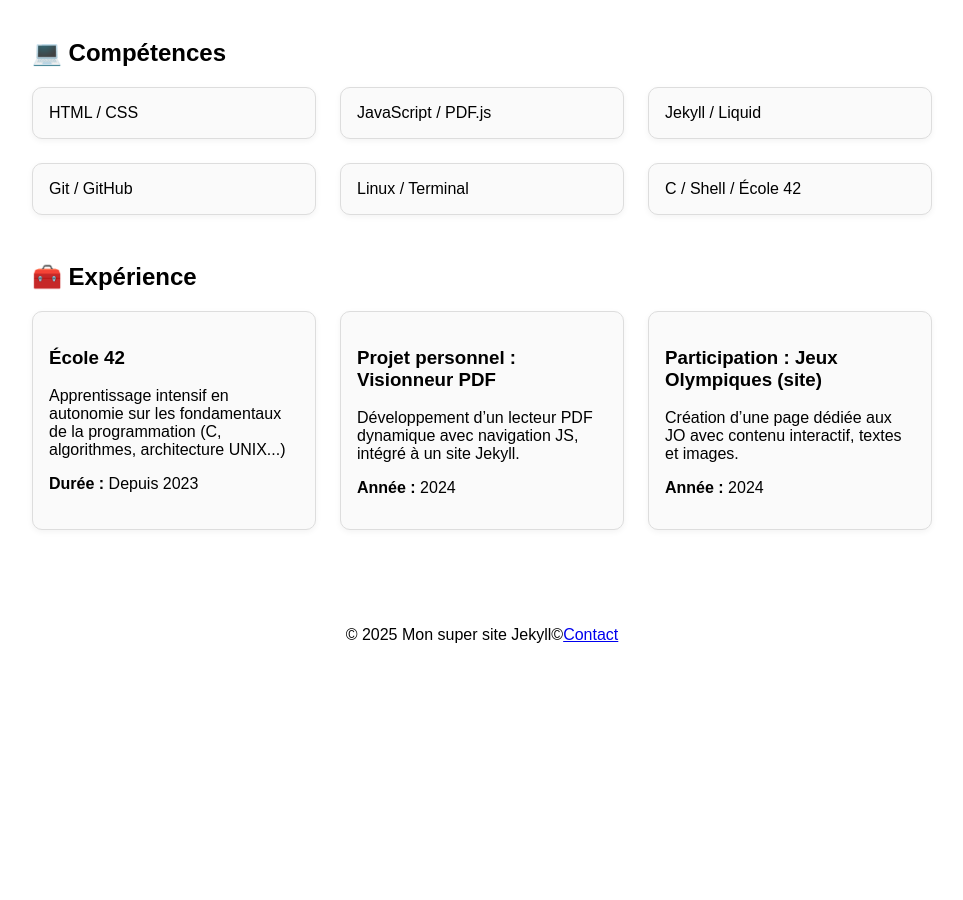
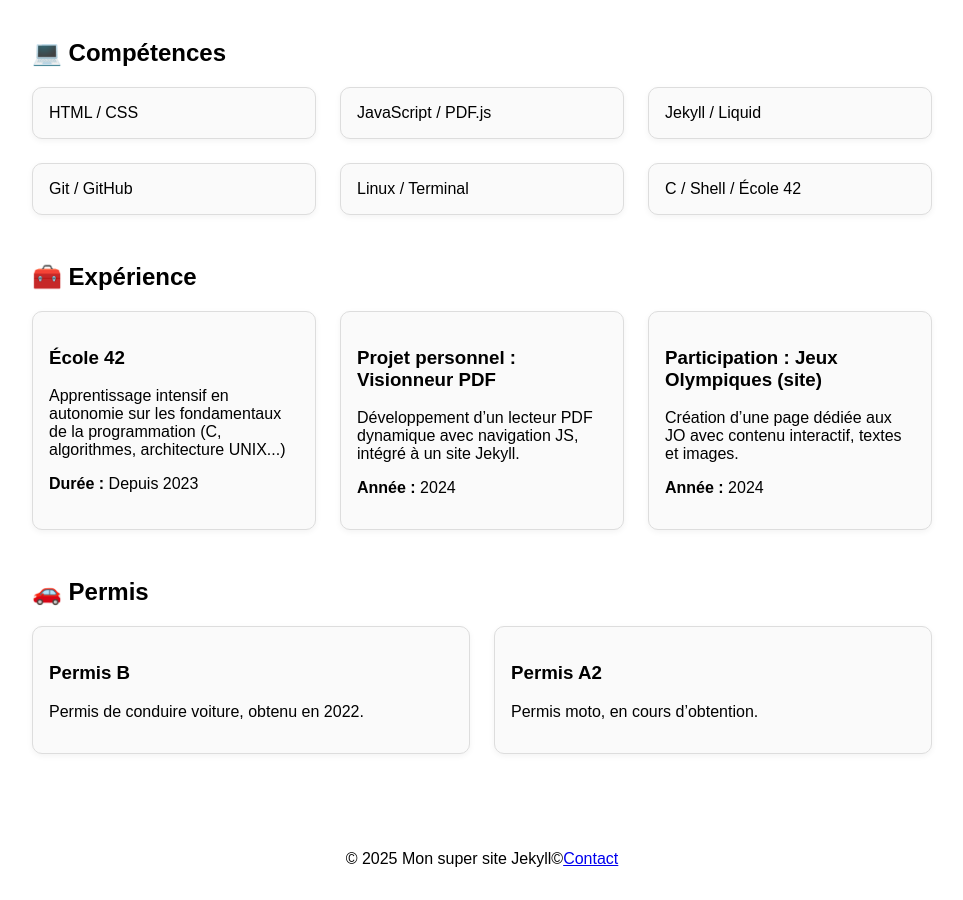
Before and after one commit to Iffigues/iffigues.github.io, a Jekyll site: the page built from index.markdown, in a window 1280 px wide and 900 px high, scrolled down 773 px. Shown: the whole window, without its empty margins (158-1121 px from the left). Built offline with Jekyll 4.4.1, drawn with Linux system fonts in a browser that asks for light colours; before the commit the page ends 1449 px from its top, so only the background shows below that.

Commit message:
Update index.markdown

```diff
--- a/index.markdown
+++ b/index.markdown
@@ -2,7 +2,6 @@
 layout: default
 title: Accueil
 ---
-
 
 <style>
   .portfolio {
@@ -91,7 +90,7 @@ title: Accueil
     </div>
   </div>
 
-    <div class="section">
+  <div class="section">
     <h2>🧰 Expérience</h2>
     <div class="skills">
       <div class="card">
@@ -112,4 +111,18 @@ title: Accueil
     </div>
   </div>
 
+  <div class="section">
+    <h2>🚗 Permis</h2>
+    <div class="skills">
+      <div class="card">
+        <h3>Permis B</h3>
+        <p>Permis de conduire voiture, obtenu en 2022.</p>
+      </div>
+      <div class="card">
+        <h3>Permis A2</h3>
+        <p>Permis moto, en cours d’obtention.</p>
+      </div>
+    </div>
+  </div>
+
 </div>
```
